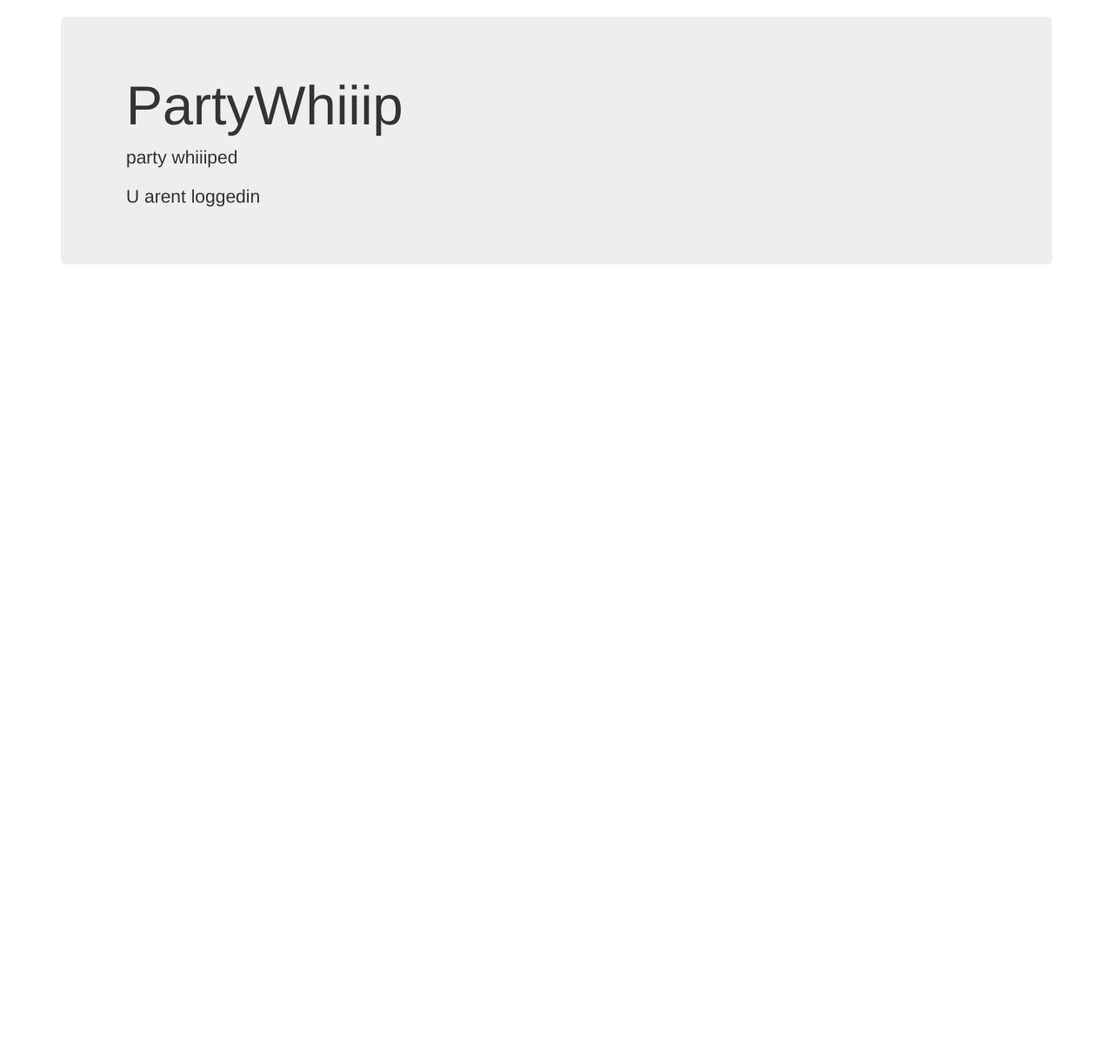
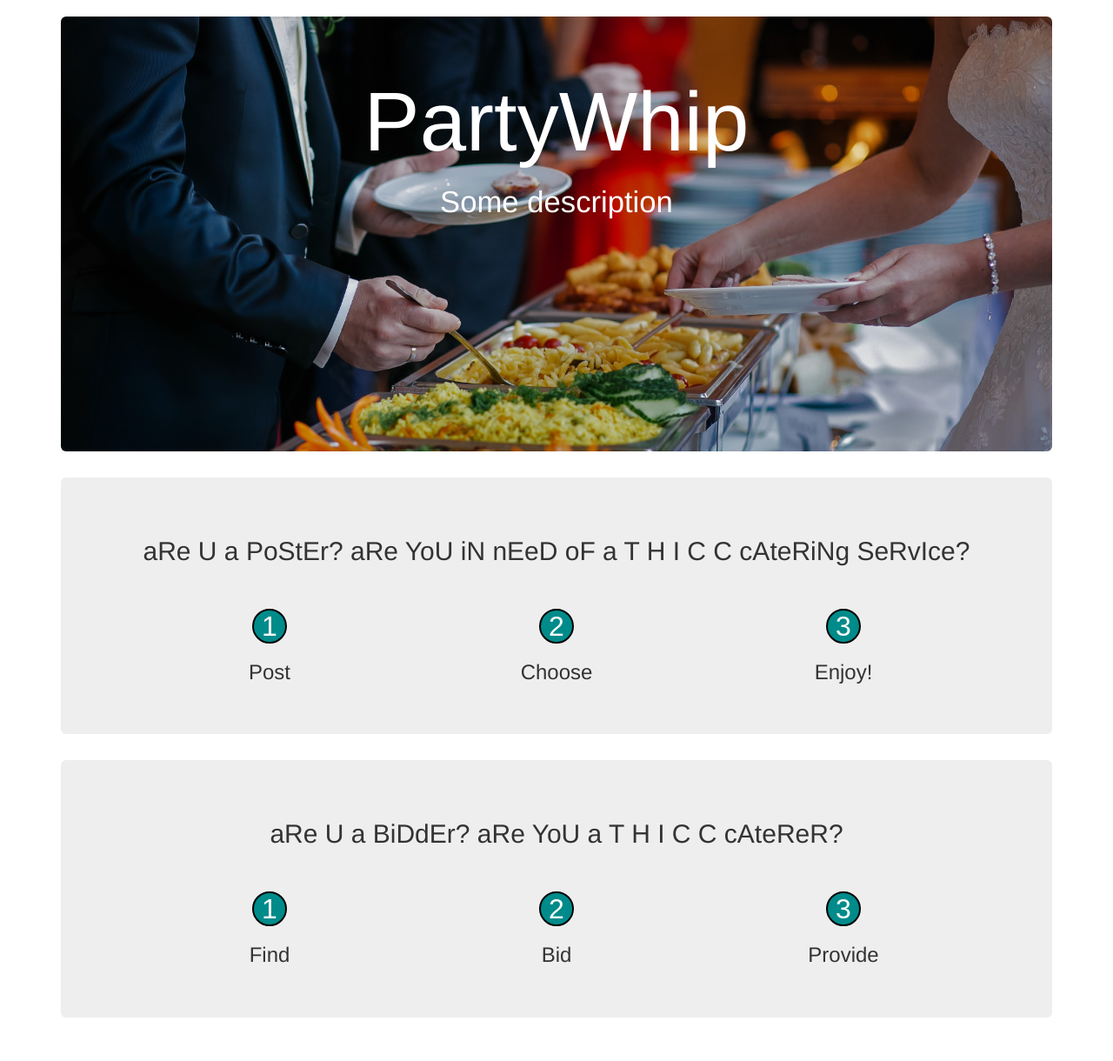
Before and after one commit to RemyBordignon/PartyWhip, a Django app: page / in a window 1280 px wide. Shown: the part 51-1271 px from the top of the page at 87% size. Before the commit the page ends 355 px from the top, so only its background shows below. Run offline with Django 3.2, Linux system fonts and the light colour scheme; some libraries are stand-ins or nearby versions.

Commit message:
Home page image in jumbotron + how this works section

```diff
--- a/static/css/main.css
+++ b/static/css/main.css
@@ -36,3 +36,15 @@ hr {
 alert alert-primary {
     background-color: red
 }
+
+.numberCircle {
+    border-radius: 50%;
+    width: 40px;
+    height: 40px;
+    background:darkcyan;
+    border: 2px solid black;
+    color:white;
+    text-align: center;
+    font: 32px Arial, sans-serif;
+    display: inline-block;
+}
--- a/templates/partywhip/welcome.html
+++ b/templates/partywhip/welcome.html
@@ -5,11 +5,82 @@ Welcome
 {% endblock %}
 
 {% block content %}
-    <div class="jumbotron">
+    <div class="jumbotron"
+        style="background-image: url(../static/images/home.jpg); background-size: cover; height: 500px; width:auto"
+    >
         <div class="container">
-            <h1>PartyWhiiip</h1>
-            <p>party whiiiped</p>
-            <p>U arent loggedin </p>
+            <h1 style="text-align:center; color:white; font-size:72pt;">PartyWhip</h1>
+            <h2 style="text-align:center; color:white; font-size:26pt;"> Some description</h2>
         </div>
     </div>
+
+    <div class="jumbotron">
+        <h2 style="text-align:center"> aRe U a PoStEr? aRe YoU iN nEeD oF a T H I C C cAteRiNg SeRvIce? </h2>
+        <br>
+        <br>
+        <center>
+        <div class="container">
+            <div class="row container-fluid">
+                <div class="col-sm-4">
+                    <div class="numberCircle">1</div>
+                </div>
+                <div class="col-sm-4">
+                    <div class="numberCircle">2</div>
+                </div>
+                <div class="col-sm-4">
+                    <div class="numberCircle">3</div>
+                </div>
+
+            </div>
+            <div class="row container-fluid">
+                <div class="col-sm-4">
+                    <h3> Post </h3>
+                </div>
+                <div class="col-sm-4">
+                    <h3> Choose </h3>
+                </div>
+                <div class="col-sm-4">
+                    <h3> Enjoy! </h3>
+                </div>
+            </div>
+        </div>
+        </center>
+
+    </div>
+
+    <div class="jumbotron">
+        <h2 style="text-align:center"> aRe U a BiDdEr? aRe YoU a T H I C C cAteReR? </h2>
+        <br>
+        <br>
+        <center>
+        <div class="container">
+            <div class="row container-fluid">
+                <div class="col-sm-4">
+                    <div class="numberCircle">1</div>
+                </div>
+                <div class="col-sm-4">
+                    <div class="numberCircle">2</div>
+                </div>
+                <div class="col-sm-4">
+                    <div class="numberCircle">3</div>
+                </div>
+
+            </div>
+            <div class="row container-fluid">
+                <div class="col-sm-4">
+                    <h3> Find </h3>
+                </div>
+                <div class="col-sm-4">
+                    <h3> Bid </h3>
+                </div>
+                <div class="col-sm-4">
+                    <h3> Provide </h3>
+                </div>
+            </div>
+        </div>
+        </center>
+
+    </div>
+
+
 {% endblock %}
```
Also changed, not shown: static/images/home.jpg (added), static/images/home_test.jpg (added).
